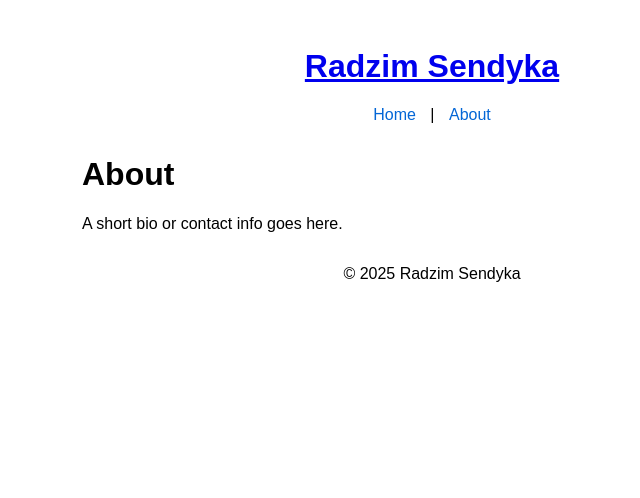
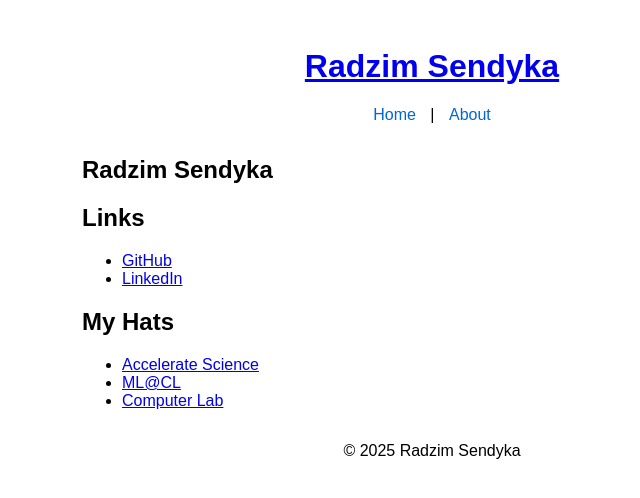
Before and after one commit to Radzim/radzim.github.io, a Jekyll site: the page built from about.md, in a window 1280 px wide. Shown: the top 498 px of the page, without its empty margins (208-848 px from the left). Built offline with Jekyll 4.4.1, drawn with Linux system fonts in a browser that asks for light colours.

Commit message:
Update about.md

```diff
--- a/about.md
+++ b/about.md
@@ -1,8 +1,15 @@
 ---
 layout: default
-title: About
+title: Home
 ---
 
-# About
+## Radzim Sendyka
 
-A short bio or contact info goes here.
+## Links
+- [GitHub](https://github.com/radzim)
+- [LinkedIn](https://www.linkedin.com/in/sendyka)
+
+## My Hats
+- [Accelerate Science](https://science.ai.cam.ac.uk/team/radzim-sendyka)
+- [ML@CL](https://mlatcl.github.io/people/radzim-sendyka.html)
+- [Computer Lab](https://www.cst.cam.ac.uk/people/rs2071)
```
